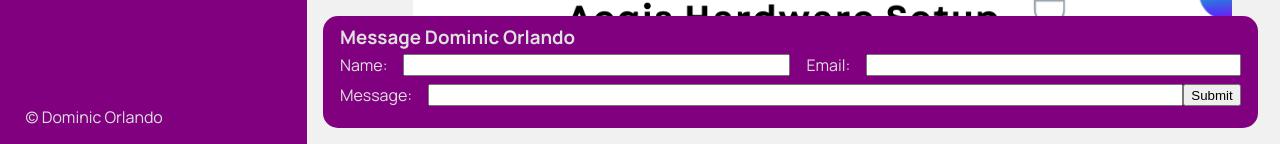
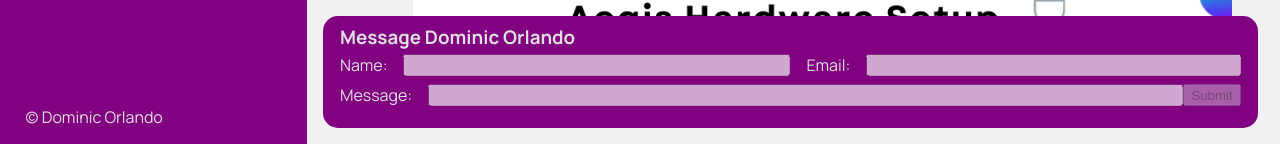
Before and after one commit to dom500d/cse134b-hw3, a plain HTML site: page projects.html in a window 1280 px wide. Shown: the part 656-800 px from the top of the page. Drawn offline with Linux system fonts and the light colour scheme.

Commit message:
Disabled form

```diff
--- a/projects.html
+++ b/projects.html
@@ -237,17 +237,17 @@
                         <div id="form-name-email">
                             <div class="form-name-email-wrapper">
                                 <label id="contact-form-name-label" for="contact-form-name">Name: </label>
-                                <input id="contact-form-name" name="name" type="text" required>
+                                <input id="contact-form-name" name="name" type="text" required disabled>
                             </div>
                             <div class="form-name-email-wrapper">
                                 <label id="contact-form-email-label" for="contact-form-email">Email: </label>
-                                <input id="contact-form-email" name="email" type="email" required>
+                                <input id="contact-form-email" name="email" type="email" required disabled>
                             </div>
                         </div>
                         <div id="form-message">
                             <label for="contact-form-message">Message: </label>
-                            <input id="contact-form-message" name="message" type="text"></input>
-                            <button type="submit">Submit</button>
+                            <input id="contact-form-message" name="message" type="text" required disabled></input>
+                            <button type="submit" disabled>Submit</button>
                         </div>
                     </form>
                 </section>
```
Also changed, not shown: experiments.html (+4 -4 lines), index.html (+5 -5 lines).
